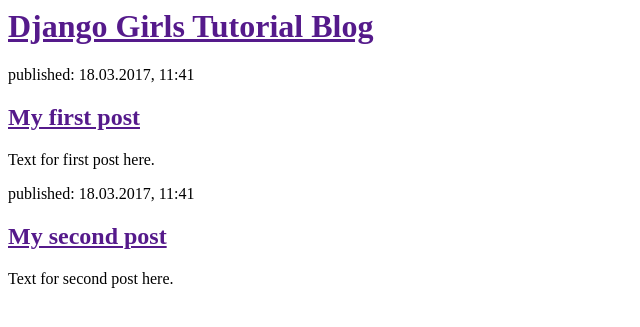
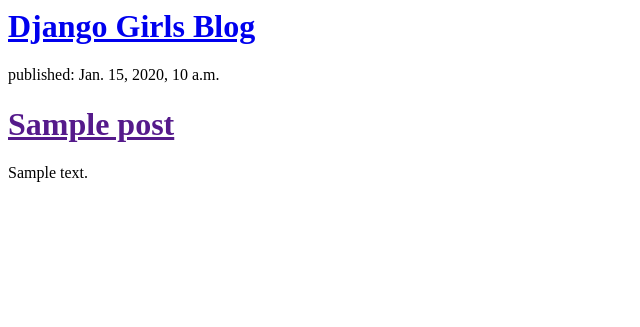
Before and after one commit to eyurvati/my-first-blog, a Django app: template blog/templates/blog/post_list.html in a window 1280 px wide. Shown: the top 327 px of the page, without its empty margins (0-640 px from the left). Run offline with Django 3.2, Linux system fonts and the light colour scheme; the template is opened without the code that fills it: values that come from a table or form of the project are taken from there, others are empty; tables that the repository leaves empty hold one stand-in row (values such as "Sample post").

Commit message:
Modified templates to display posts from database.

```diff
--- a/blog/templates/blog/post_list.html
+++ b/blog/templates/blog/post_list.html
@@ -3,20 +3,18 @@
 		<title>Erica's Blog</title>
 	</head>
 	<body>
+
 		<div>
-			<h1><a href="">Django Girls Tutorial Blog</a></h1>
+			<h1><a href="/">Django Girls Blog</a></h1>
 		</div>
 
-		<div>
-			<p>published: 18.03.2017, 11:41</p>
-			<h2><a href="">My first post</a></h2>
-			<p>Text for first post here.</p>
-		</div>
+		{% for post in posts %}
+			<div>
+				<p> published: {{ post.published_date }}</p>
+				<h1><a href="">{{ post.title }}</a></h1>
+				<p>{{ post.text|linebreaksbr }}</p>
+			</div>
+		{% endfor %}
 
-		<div>
-			<p>published: 18.03.2017, 11:41</p>
-			<h2><a href="">My second post</a></h2>
-			<p>Text for second post here.</p>
-		</div>
 	</body>
 </html>
--- a/blog/views.py
+++ b/blog/views.py
@@ -1,6 +1,9 @@
 from django.shortcuts import render
+from django.utils import timezone
+from .models import Post
 
 def post_list(request):
-	return render(request, 'blog/post_list.html', {})
+	posts = Post.objects.filter(published_date__lte=timezone.now()).order_by('published_date')
+	return render(request, 'blog/post_list.html', {'posts': posts})
 
 # Create your views here.
```
Also changed, not shown: blog/models.py (+5 -5 lines).
